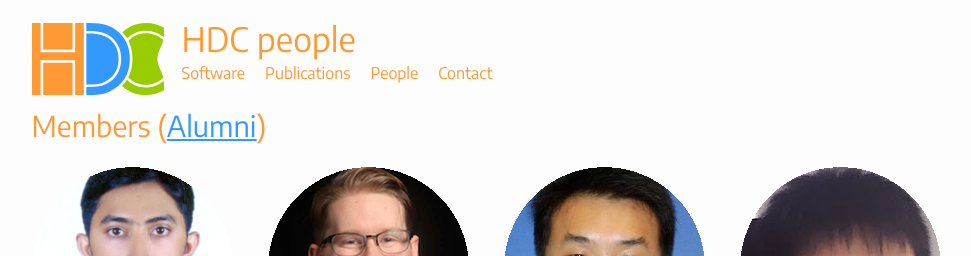
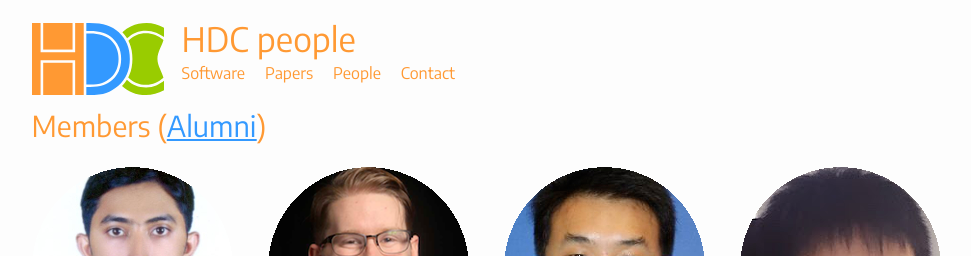
Before and after one commit to hdc-arizona/hdc-arizona.github.io, a Jekyll site: the page built from people.md, in a window 1280 px wide. Shown: the top 256 px of the page, without its empty margins (136-1107 px from the left). Built offline with Jekyll 4.4.1, drawn with Linux system fonts in a browser that asks for light colours.

Commit message:
s/publications/papers/

```diff
--- a/_includes/topnav.html
+++ b/_includes/topnav.html
@@ -1,4 +1,4 @@
 <a href="http://github.com/hdc-arizona/" class="topnav">Software</a>
-<a href="{{ "/publications.html" | prepend: site.baseurl }}" class="topnav">Publications</a>
+<a href="{{ "/publications.html" | prepend: site.baseurl }}" class="topnav">Papers</a>
 <a href="{{ "/people.html" | prepend: site.baseurl }}" class="topnav">People</a>
 <a href="mailto:hdc@email.arizona.edu" class="topnav">Contact</a>
```
